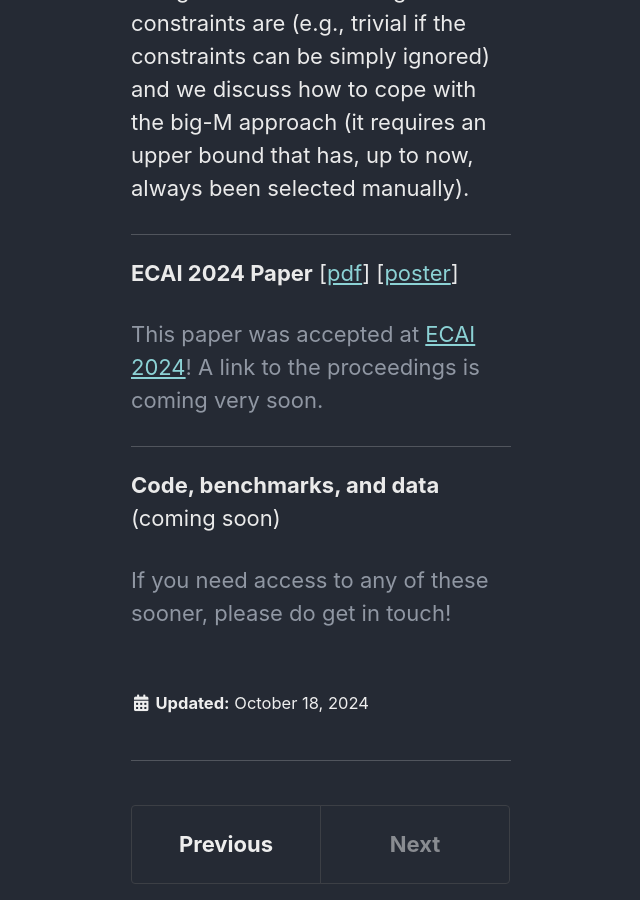
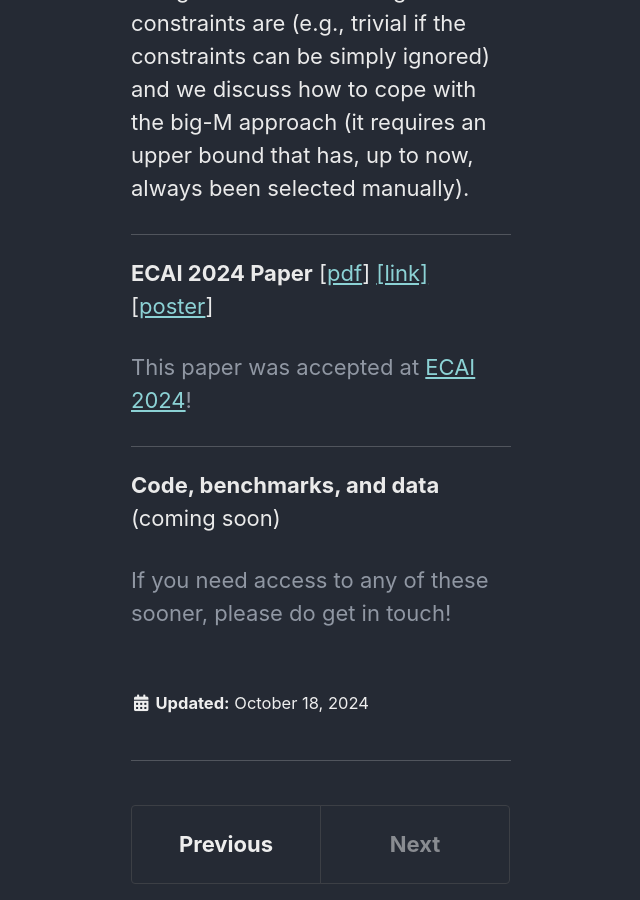
Before and after one commit to schmlz/schmlz.github.io, a Jekyll site: the page built from _posts/2024-08-16-det-pi-for-cssp.markdown, in a window 1280 px wide and 900 px high, scrolled down 569 px. Shown: the whole window, without its empty margins (319-959 px from the left). Built offline with Jekyll 4.4.1, drawn with Linux system fonts in a browser that asks for light colours; cached includes are drawn as plain includes.

Commit message:
Added proceedings link

```diff
--- a/_posts/2024-08-16-det-pi-for-cssp.markdown
+++ b/_posts/2024-08-16-det-pi-for-cssp.markdown
@@ -17,9 +17,9 @@ We present a new algorithm for finding optimal deterministic policies for CSSPS
 
 ----
 
-**ECAI 2024 Paper** [[pdf]({{ site.url }}/downloads/det-pi-for-cssp/det-pi-for-cssp_camera_ready.pdf)] [[poster]({{ site.url }}/downloads/det-pi-for-cssp/det-pi-for-cssp_poster.pdf)]
+**ECAI 2024 Paper** [[pdf]({{ site.url }}/downloads/det-pi-for-cssp/det-pi-for-cssp_camera_ready.pdf)] [[link]](https://ebooks.iospress.nl/doi/10.3233/FAIA240986) [[poster]({{ site.url }}/downloads/det-pi-for-cssp/det-pi-for-cssp_poster.pdf)]
 
-This paper was accepted at [ECAI 2024](https://www.ecai2024.eu/)! A link to the proceedings is coming very soon.
+This paper was accepted at [ECAI 2024](https://www.ecai2024.eu/)!
 {: style="color: #9097a3"}
 
 ----
```
